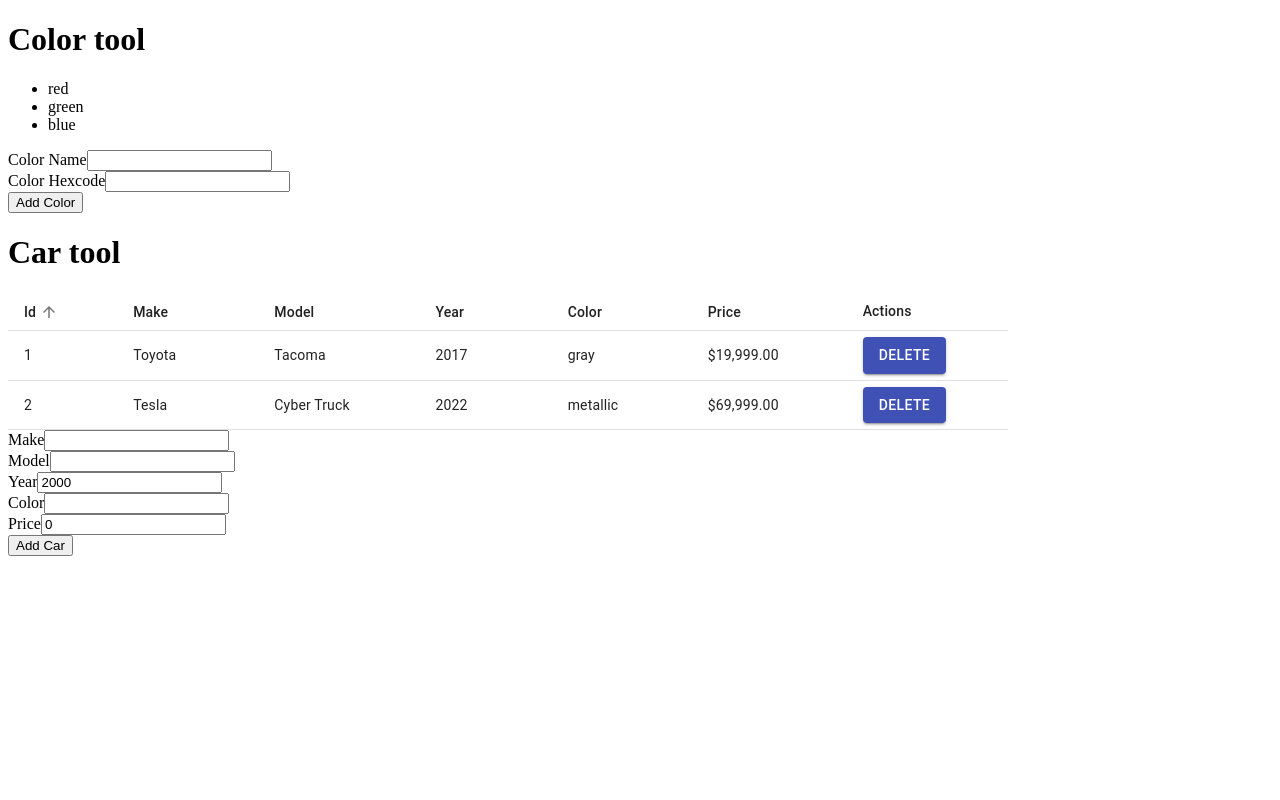
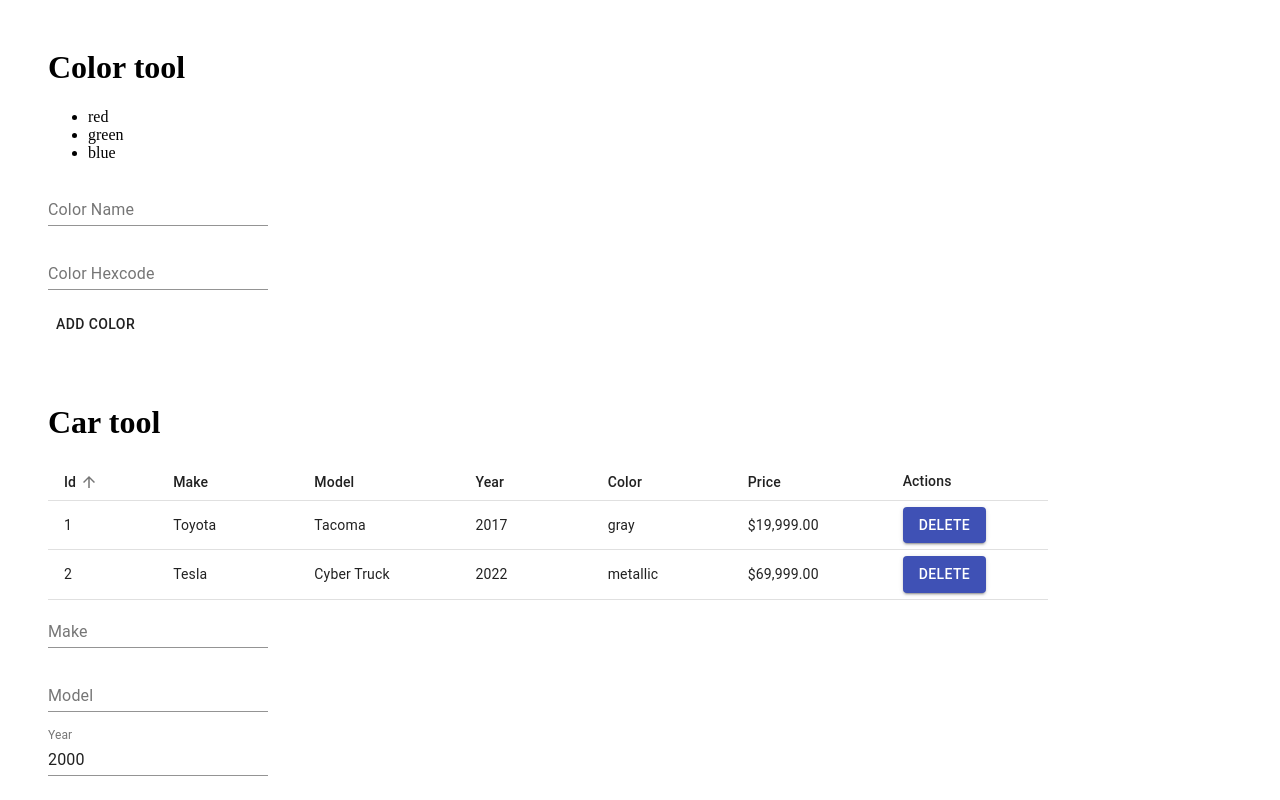
Before and after one commit to ormagomy/fe-bootcamp-09142020, a React (Create React App) app: page / in a window 1280 px wide. Shown: the top 800 px of the page. Built offline with nearby package versions, Linux system fonts and the light colour scheme.

Commit message:
Material-UI everything! (almost - not the color list yet)

```diff
--- a/src/components/CarForm.tsx
+++ b/src/components/CarForm.tsx
@@ -1,4 +1,13 @@
 import React, { ChangeEvent, useState } from 'react';
+import { Grid, TextField, Button } from '@material-ui/core';
+
+const cells = [
+    { id: 'make', label: 'Make' },
+    { id: 'model', label: 'Model' },
+    { id: 'year', label: 'Year' },
+    { id: 'color', label: 'Color' },
+    { id: 'price', label: 'Price' },
+];
 
 export type CarFormData = {
     make: string;
@@ -36,41 +45,18 @@ export function CarForm(props: CarFormProps) {
     };
 
     return (
-        <form>
-            <div>
-                <label>
-                    Make
-                    <input type="text" value={carForm.make} onChange={updateCarForm} name="make" />
-                </label>
-            </div>
-            <div>
-                <label>
-                    Model
-                    <input type="text" value={carForm.model} onChange={updateCarForm} name="model" />
-                </label>
-            </div>
-            <div>
-                <label>
-                    Year
-                    <input type="number" value={carForm.year} onChange={updateCarForm} name="year" />
-                </label>
-            </div>
-            <div>
-                <label>
-                    Color
-                    <input type="text" value={carForm.color} onChange={updateCarForm} name="color" />
-                </label>
-            </div>
-            <div>
-                <label>
-                    Price
-                    <input type="number" value={carForm.price} onChange={updateCarForm} name="price" />
-                </label>
-            </div>
-            <button type="button" onClick={submitCar}>
-                {props.buttonText}
-            </button>
-        </form>
+        <Grid container spacing={2}>
+            {cells.map((cell) => (
+                <Grid item xs={12}>
+                    <TextField label={cell.label} onChange={updateCarForm} name={cell.id} value={carForm[cell.id as 'make' | 'model' | 'year' | 'color' | 'price']} />
+                </Grid>
+            ))}
+            <Grid item xs={12}>
+                <Button color="primary" variant="contained" onClick={submitCar}>
+                    {props.buttonText}
+                </Button>
+            </Grid>
+        </Grid>
     );
 }
 
--- a/src/components/CarTable.tsx
+++ b/src/components/CarTable.tsx
@@ -1,4 +1,4 @@
-import React, { Fragment, useState } from 'react';
+import React, { useState } from 'react';
 import { Table, TableBody, TableHead, TableRow, TableCell, TableSortLabel, makeStyles } from '@material-ui/core';
 
 import { Car } from '../models/Cars';
--- a/src/components/CarTool.tsx
+++ b/src/components/CarTool.tsx
@@ -1,4 +1,5 @@
 import React, { useState } from 'react';
+import {makeStyles} from '@material-ui/core';
 
 import { Car } from '../models/Cars';
 import { CarForm, CarFormData } from './CarForm';
@@ -9,7 +10,16 @@ export type CarToolProps = {
     cars: Car[];
 };
 
+const useStyles = makeStyles({
+    root: {
+        display: 'inline-block',
+        margin: 10,
+        padding: '10px 30px',
+    },
+});
+
 export function CarTool(props: CarToolProps) {
+    const classes = useStyles();
     const [cars, setCars] = useState([...props.cars]);
 
     const addCar = (carForm: CarFormData) => {
@@ -26,10 +36,10 @@ export function CarTool(props: CarToolProps) {
     };
 
     return (
-        <>
+        <div className={classes.root}>
             <ToolHeader headerText="Car tool" />
             <CarTable cars={cars} onDeleteCar={deleteCar} />
             <CarForm buttonText="Add Car" onSubmitCar={addCar} />
-        </>
+        </div>
     );
 }
--- a/src/components/ColorForm.tsx
+++ b/src/components/ColorForm.tsx
@@ -1,4 +1,5 @@
 import React, { ChangeEvent, useState } from 'react';
+import { Grid, TextField, Button, makeStyles } from '@material-ui/core';
 
 export type ColorFormData = {
     name: string;
@@ -10,7 +11,12 @@ export type ColorFormProps = {
     onSubmitColor: (colorFormData: ColorFormData) => void;
 };
 
+const useStyles = makeStyles({
+    addButton: {},
+});
+
 export function ColorForm(props: ColorFormProps) {
+    const classes = useStyles();
     const emptyColorForm = {
         name: '',
         hexcode: '',
@@ -30,23 +36,19 @@ export function ColorForm(props: ColorFormProps) {
     };
 
     return (
-        <form>
-            <div>
-                <label>
-                    Color Name
-                    <input type="text" value={colorForm.name} onChange={updateColorForm} name="name" />
-                </label>
-            </div>
-            <div>
-                <label>
-                    Color Hexcode
-                    <input type="text" value={colorForm.hexcode} onChange={updateColorForm} name="hexcode" />
-                </label>
-            </div>
-            <button type="button" onClick={submitColor}>
-                {props.buttonText}
-            </button>
-        </form>
+        <Grid container spacing={2}>
+            <Grid item xs={12}>
+                <TextField label="Color Name" onChange={updateColorForm} name="name" value={colorForm.name} />
+            </Grid>
+            <Grid item xs={12}>
+                <TextField label="Color Hexcode" onChange={updateColorForm} name="hexcode" value={colorForm.hexcode} />
+            </Grid>
+            <Grid item xs={12}>
+                <Button className={classes.addButton} color="default" onClick={submitColor}>
+                    {props.buttonText}
+                </Button>
+            </Grid>
+        </Grid>
     );
 }
 
--- a/src/components/ColorTool.tsx
+++ b/src/components/ColorTool.tsx
@@ -1,4 +1,5 @@
 import React, { useState } from 'react';
+import { makeStyles } from '@material-ui/core';
 import { ToolHeader } from './ToolHeader';
 import { Color } from '../models/Colors';
 import { ColorForm, ColorFormData } from './ColorForm';
@@ -7,8 +8,17 @@ export type ColorToolProps = {
     colors: Color[];
 };
 
+const useStyles = makeStyles({
+    root: {
+        display: 'inline-block',
+        margin: 10,
+        padding: '10px 30px',
+    },
+});
+
 export function ColorTool(props: ColorToolProps) {
     const [colors, setColors] = useState([...props.colors]);
+    const classes = useStyles();
 
     const addColor = (colorForm: ColorFormData) => {
         setColors(
@@ -20,7 +30,7 @@ export function ColorTool(props: ColorToolProps) {
     };
 
     return (
-        <>
+        <div className={classes.root}>
             <ToolHeader headerText="Color tool" />
             <ul>
                 {colors.map((color) => (
@@ -28,6 +38,6 @@ export function ColorTool(props: ColorToolProps) {
                 ))}
             </ul>
             <ColorForm buttonText="Add Color" onSubmitColor={addColor} />
-        </>
+        </div>
     );
 }
```
